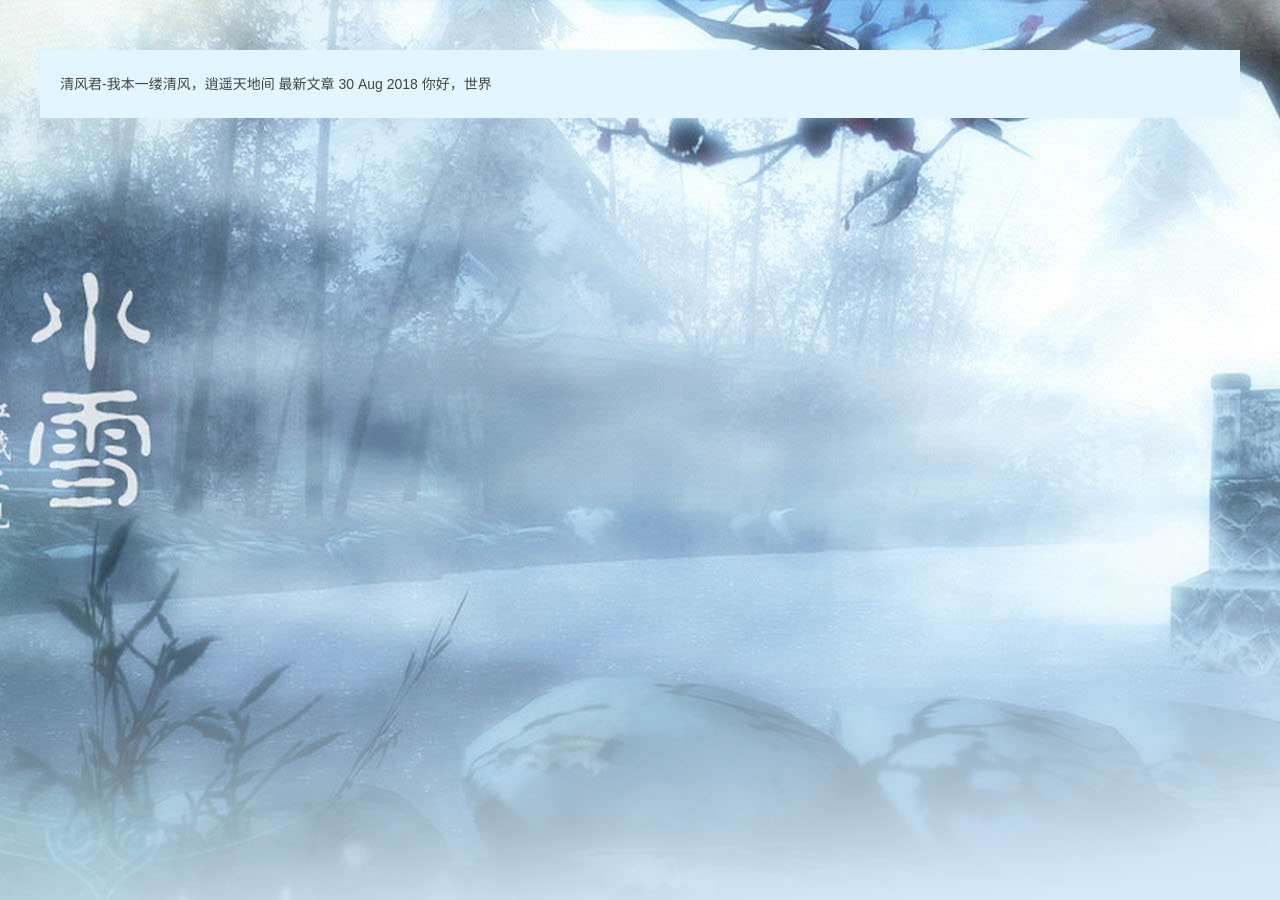
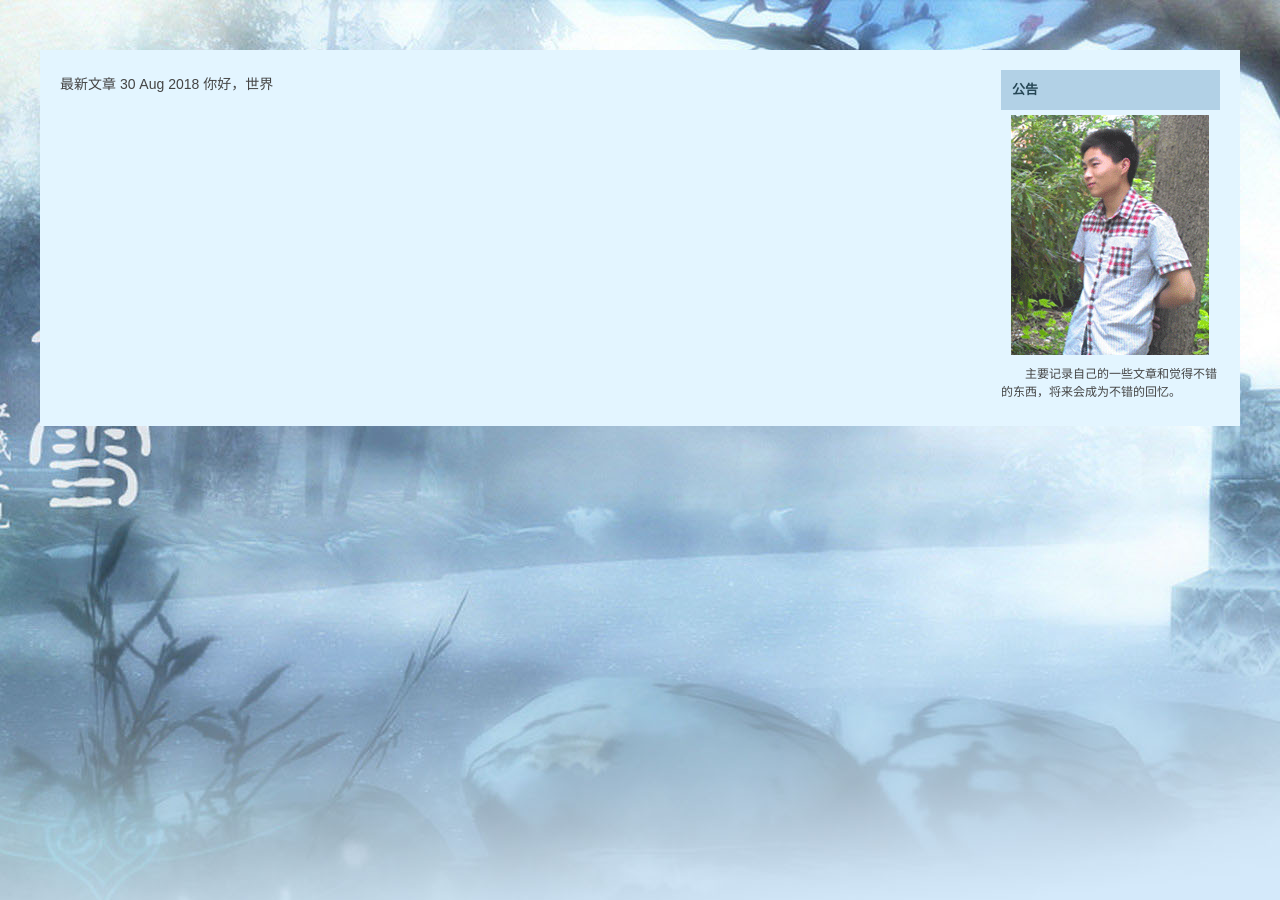
Before and after one commit to qingfengjun/qingfengjun.github.io, a Jekyll site: the page built from index.html, in a window 1280 px wide. Built offline with Jekyll 4.4.1, drawn with Linux system fonts in a browser that asks for light colours.

Commit message:
_layouts\default.html

```diff
--- a/_layouts/default.html
+++ b/_layouts/default.html
@@ -1,9 +1,7 @@
-
-
-
 <!DOCTYPE html>
 
 <html>
+
 <head>
     <meta name="viewport" content="width=device-width" />
     <meta name="description" content="@ViewBag.description" />
@@ -14,11 +12,30 @@
     <link href="/Content/Styles/menu.css" rel="stylesheet" />
     <link href="/Content/Styles/list.css" rel="stylesheet" />
 </head>
+
 <body>
     <div id="main">
         <div id="content">
-            {{ content }}
+            <table border="0" cellpadding="0" cellspacing="0">
+                <tr>
+                    <td style="width: 960px; vertical-align: top; overflow: hidden;">{{ content }}</td>
+                    <td style="font-size: 12px; vertical-align: top; width: 220px; padding-left: 20px">
+                        <div class="menu">
+                            <div class="menuhead">
+                                公告
+                            </div>
+                            <div style="text-align: center; margin-top: 5px;">
+                                <img src="/Content/Images/tx.gif" width="198px" height="240px" alt="本人的头像">
+                            </div>
+                            <p style="margin-bottom: 5px;">
+                                主要记录自己的一些文章和觉得不错的东西，将来会成为不错的回忆。
+                            </p>
+                        </div>
+                    </td>
+                </tr>
+            </table>
         </div>
     </div>
 </body>
+
 </html>
--- a/index.html
+++ b/index.html
@@ -2,7 +2,7 @@
 layout: default
 title: 清风君-我本一缕清风，逍遥天地间
 ---
-{{ page.title }}
+
 最新文章
 
 {% for post in site.posts %}
```
